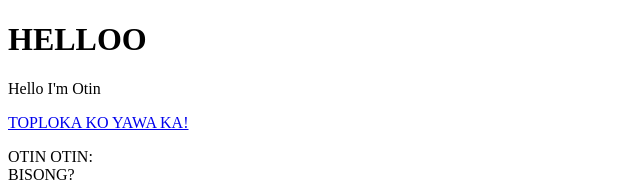
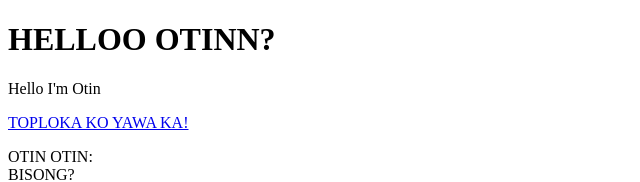
Before and after one commit to sarinesjanmico/cartoon-hero, a plain HTML site: page test.html in a window 1280 px wide. Shown: the top 182 px of the page, without its empty margins (0-640 px from the left). Drawn offline with Linux system fonts and the light colour scheme.

Commit message:
ADDED OTIN

```diff
--- a/test.html
+++ b/test.html
@@ -4,7 +4,7 @@
 	<title>MICO</title>
 </head>
 <body>
-	<h1>HELLOO</h1>
+	<h1>HELLOO OTINN?</h1>
 	<p>Hello I'm Otin</p>
 	<a href="https://google.com" target="_blank" title="otin otin?">TOPLOKA KO YAWA KA!</a>
 	<p>OTIN OTIN: <BR>
```
